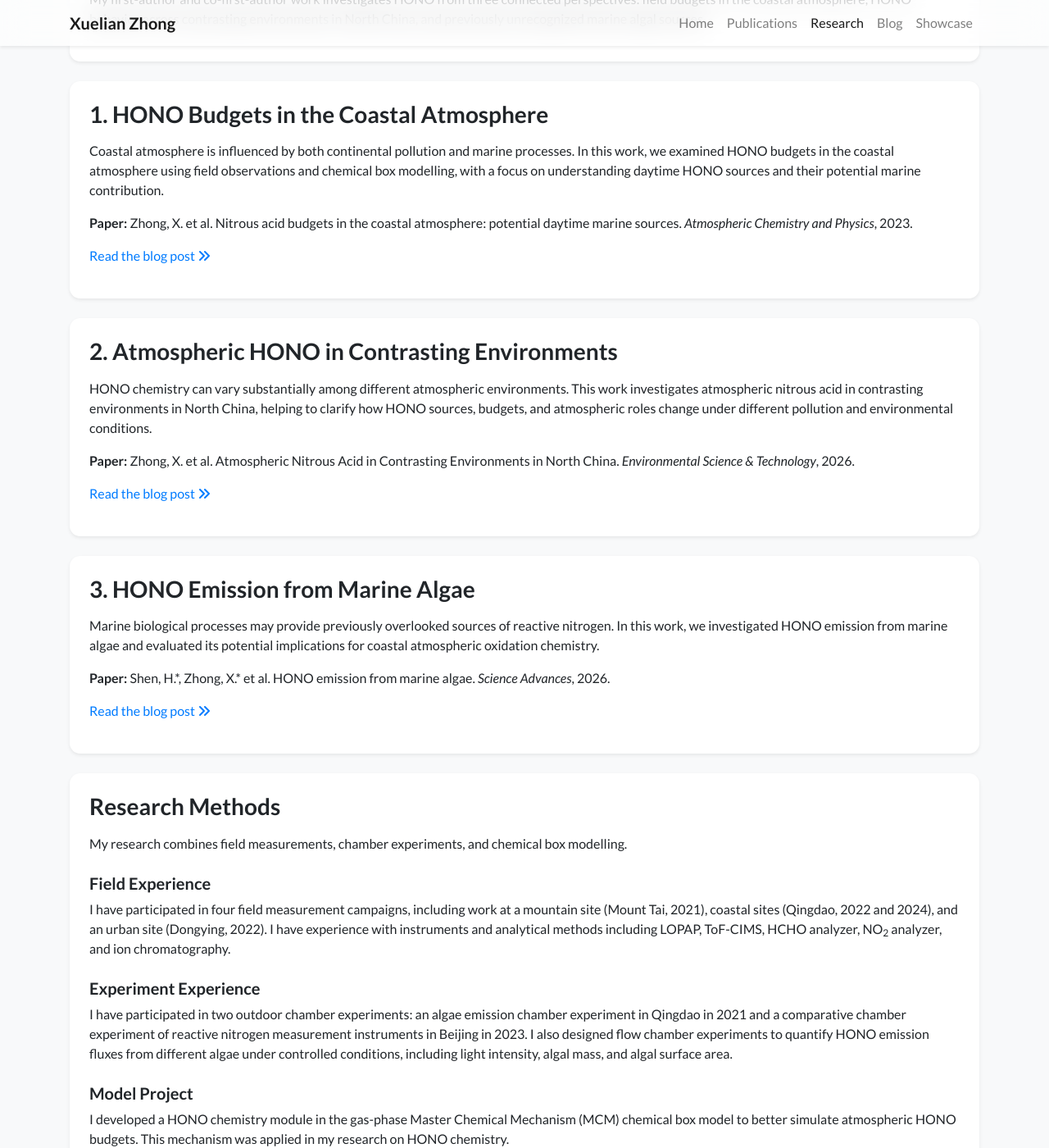
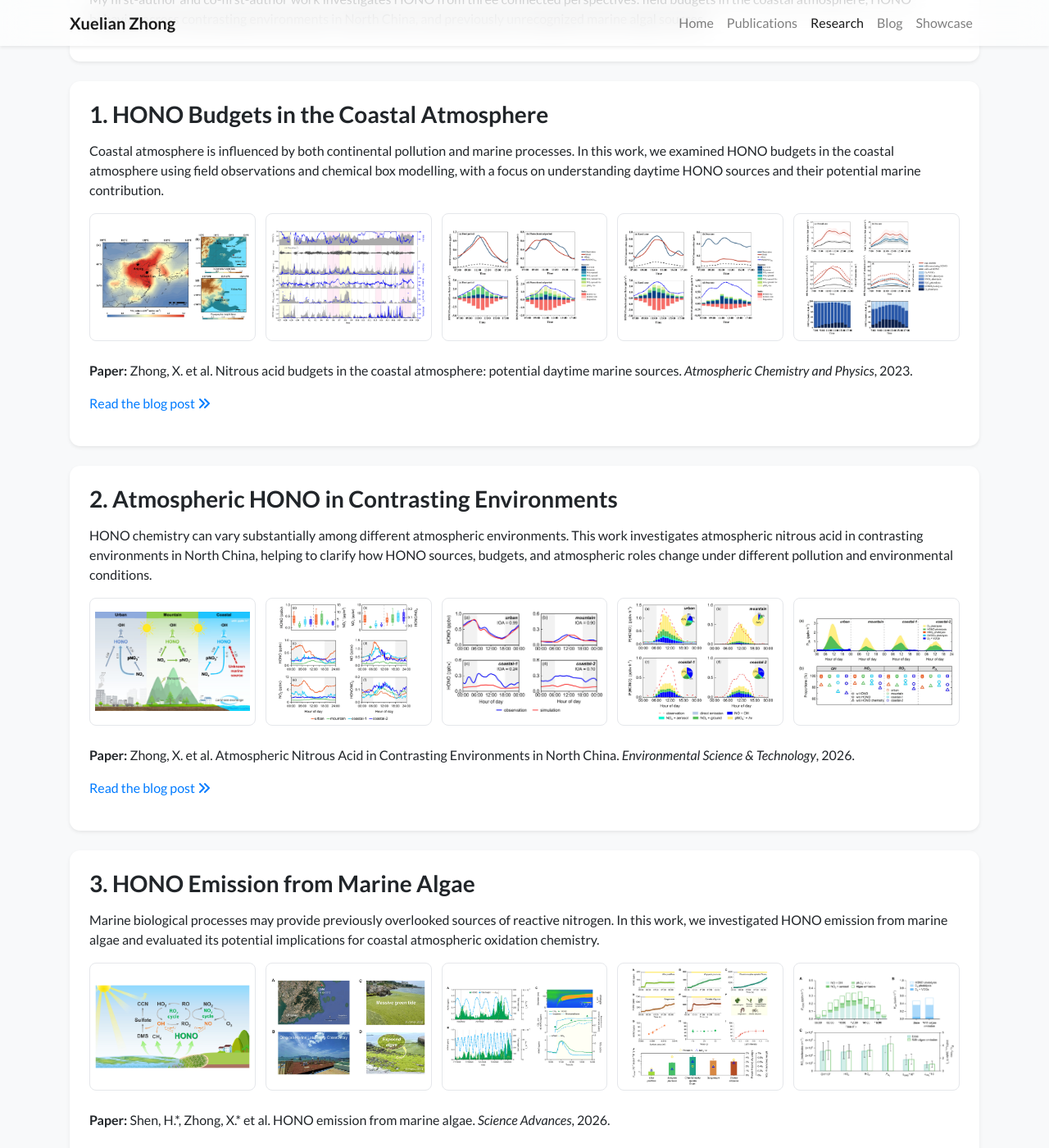
Before and after one commit to zhongdom0619/xuelian, a Jekyll site: the page built from research.html, in a window 1280 px wide and 1400 px high, scrolled down 411 px. Shown: the whole window at 82% size. Built offline with Jekyll 4.4.1, drawn with Linux system fonts in a browser that asks for light colours; nearby versions of some CDN libraries; a style sheet for code colours, icons or effects is not loaded.

Commit message:
Update research.html

```diff
--- a/research.html
+++ b/research.html
@@ -3,6 +3,48 @@ layout: default
 title: Research
 navbar_title: Research
 ---
+
+<style>
+  .research-gallery {
+    display: grid;
+    grid-template-columns: repeat(5, minmax(0, 1fr));
+    gap: 0.75rem;
+    margin: 1rem 0 1.5rem;
+  }
+
+  .research-gallery a {
+    display: block;
+    border: 1px solid #e5e7eb;
+    border-radius: 0.5rem;
+    background: #fff;
+    padding: 0.35rem;
+    transition: transform 0.15s ease, box-shadow 0.15s ease;
+  }
+
+  .research-gallery a:hover {
+    transform: translateY(-2px);
+    box-shadow: 0 0.25rem 0.75rem rgba(0, 0, 0, 0.08);
+  }
+
+  .research-gallery img {
+    width: 100%;
+    aspect-ratio: 4 / 3;
+    object-fit: contain;
+    display: block;
+  }
+
+  @media (max-width: 992px) {
+    .research-gallery {
+      grid-template-columns: repeat(3, minmax(0, 1fr));
+    }
+  }
+
+  @media (max-width: 576px) {
+    .research-gallery {
+      grid-template-columns: repeat(2, minmax(0, 1fr));
+    }
+  }
+</style>
 
 <div class="row">
   <div class="col-12">
@@ -36,12 +78,31 @@ navbar_title: Research
     box modelling, with a focus on understanding daytime HONO sources and their potential marine
     contribution.
   </p>
+
+  <div class="research-gallery" aria-label="Figures for HONO budgets in the coastal atmosphere">
+    <a href="{{ '/assets/images/research/hono-coastal-1.jpg' | relative_url }}" target="_blank">
+      <img src="{{ '/assets/images/research/hono-coastal-1.jpg' | relative_url }}" alt="HONO coastal atmosphere figure 1">
+    </a>
+    <a href="{{ '/assets/images/research/hono-coastal-2.jpg' | relative_url }}" target="_blank">
+      <img src="{{ '/assets/images/research/hono-coastal-2.jpg' | relative_url }}" alt="HONO coastal atmosphere figure 2">
+    </a>
+    <a href="{{ '/assets/images/research/hono-coastal-3.jpg' | relative_url }}" target="_blank">
+      <img src="{{ '/assets/images/research/hono-coastal-3.jpg' | relative_url }}" alt="HONO coastal atmosphere figure 3">
+    </a>
+    <a href="{{ '/assets/images/research/hono-coastal-4.jpg' | relative_url }}" target="_blank">
+      <img src="{{ '/assets/images/research/hono-coastal-4.jpg' | relative_url }}" alt="HONO coastal atmosphere figure 4">
+    </a>
+    <a href="{{ '/assets/images/research/hono-coastal-5.jpg' | relative_url }}" target="_blank">
+      <img src="{{ '/assets/images/research/hono-coastal-5.jpg' | relative_url }}" alt="HONO coastal atmosphere figure 5">
+    </a>
+  </div>
+
   <p>
     <strong>Paper:</strong> Zhong, X. et al. Nitrous acid budgets in the coastal atmosphere:
     potential daytime marine sources. <em>Atmospheric Chemistry and Physics</em>, 2023.
   </p>
   <p>
-    <a href="{{ '/blog/2023/12/01/hono-budgets-coastal-atmosphere' | relative_url }}">
+    <a href="{{ '/blog/2023-12-01-hono-budgets-coastal-atmosphere' | relative_url }}">
       Read the blog post <i class="fas fa-angle-double-right"></i>
     </a>
   </p>
@@ -55,12 +116,31 @@ navbar_title: Research
     clarify how HONO sources, budgets, and atmospheric roles change under different pollution and
     environmental conditions.
   </p>
+
+  <div class="research-gallery" aria-label="Figures for atmospheric HONO in contrasting environments">
+    <a href="{{ '/assets/images/research/hono-north-china-1.jpg' | relative_url }}" target="_blank">
+      <img src="{{ '/assets/images/research/hono-north-china-1.jpg' | relative_url }}" alt="Atmospheric HONO in North China figure 1">
+    </a>
+    <a href="{{ '/assets/images/research/hono-north-china-2.jpg' | relative_url }}" target="_blank">
+      <img src="{{ '/assets/images/research/hono-north-china-2.jpg' | relative_url }}" alt="Atmospheric HONO in North China figure 2">
+    </a>
+    <a href="{{ '/assets/images/research/hono-north-china-3.jpg' | relative_url }}" target="_blank">
+      <img src="{{ '/assets/images/research/hono-north-china-3.jpg' | relative_url }}" alt="Atmospheric HONO in North China figure 3">
+    </a>
+    <a href="{{ '/assets/images/research/hono-north-china-4.jpg' | relative_url }}" target="_blank">
+      <img src="{{ '/assets/images/research/hono-north-china-4.jpg' | relative_url }}" alt="Atmospheric HONO in North China figure 4">
+    </a>
+    <a href="{{ '/assets/images/research/hono-north-china-5.jpg' | relative_url }}" target="_blank">
+      <img src="{{ '/assets/images/research/hono-north-china-5.jpg' | relative_url }}" alt="Atmospheric HONO in North China figure 5">
+    </a>
+  </div>
+
   <p>
     <strong>Paper:</strong> Zhong, X. et al. Atmospheric Nitrous Acid in Contrasting Environments
     in North China. <em>Environmental Science &amp; Technology</em>, 2026.
   </p>
   <p>
-    <a href="{{ '/blog/2026/03/30/atmospheric-hono-north-china' | relative_url }}">
+    <a href="{{ '/blog/2026-03-30-atmospheric-hono-north-china' | relative_url }}">
       Read the blog post <i class="fas fa-angle-double-right"></i>
     </a>
   </p>
@@ -73,12 +153,31 @@ navbar_title: Research
     In this work, we investigated HONO emission from marine algae and evaluated its potential
     implications for coastal atmospheric oxidation chemistry.
   </p>
+
+  <div class="research-gallery" aria-label="Figures for HONO emission from marine algae">
+    <a href="{{ '/assets/images/research/hono-algae-1.jpg' | relative_url }}" target="_blank">
+      <img src="{{ '/assets/images/research/hono-algae-1.jpg' | relative_url }}" alt="HONO emission from marine algae figure 1">
+    </a>
+    <a href="{{ '/assets/images/research/hono-algae-2.jpg' | relative_url }}" target="_blank">
+      <img src="{{ '/assets/images/research/hono-algae-2.jpg' | relative_url }}" alt="HONO emission from marine algae figure 2">
+    </a>
+    <a href="{{ '/assets/images/research/hono-algae-3.jpg' | relative_url }}" target="_blank">
+      <img src="{{ '/assets/images/research/hono-algae-3.jpg' | relative_url }}" alt="HONO emission from marine algae figure 3">
+    </a>
+    <a href="{{ '/assets/images/research/hono-algae-4.jpg' | relative_url }}" target="_blank">
+      <img src="{{ '/assets/images/research/hono-algae-4.jpg' | relative_url }}" alt="HONO emission from marine algae figure 4">
+    </a>
+    <a href="{{ '/assets/images/research/hono-algae-5.jpg' | relative_url }}" target="_blank">
+      <img src="{{ '/assets/images/research/hono-algae-5.jpg' | relative_url }}" alt="HONO emission from marine algae figure 5">
+    </a>
+  </div>
+
   <p>
     <strong>Paper:</strong> Shen, H.*, Zhong, X.* et al. HONO emission from marine algae.
     <em>Science Advances</em>, 2026.
   </p>
   <p>
-    <a href="{{ '/blog/2026/05/06/hono-emission-marine-algae' | relative_url }}">
+    <a href="{{ '/blog/2026-05-06-hono-emission-marine-algae' | relative_url }}">
       Read the blog post <i class="fas fa-angle-double-right"></i>
     </a>
   </p>
```
